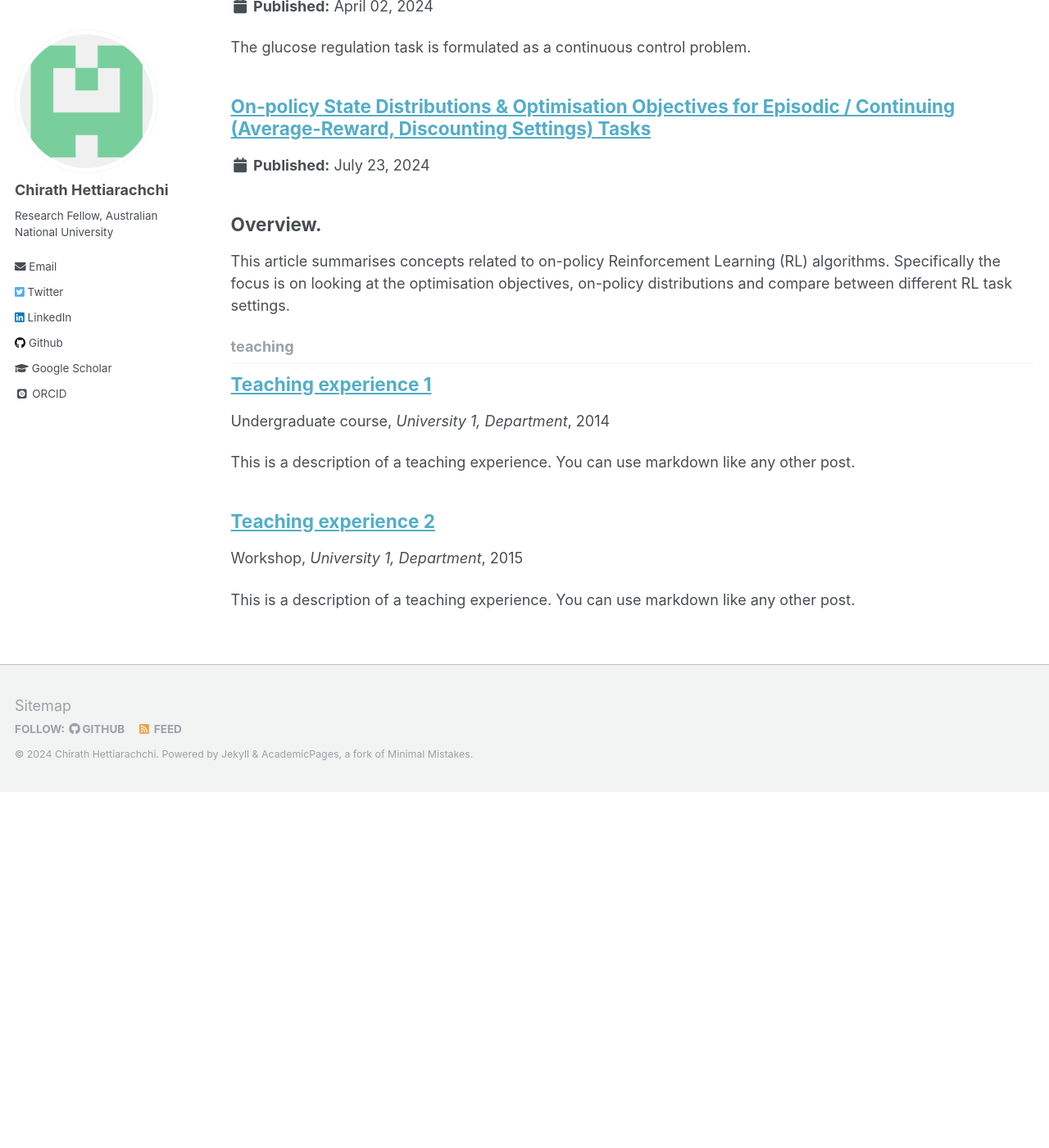
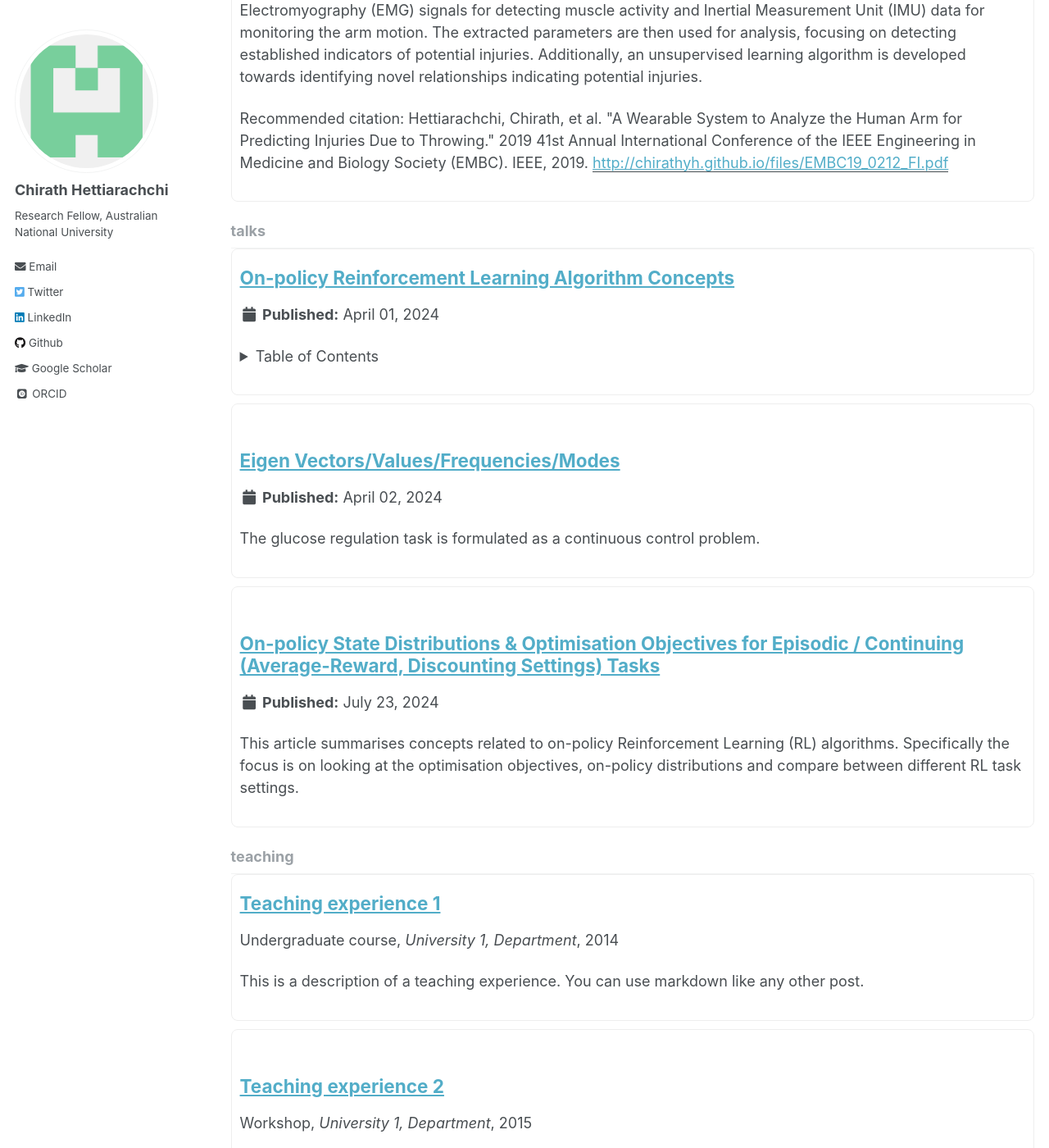
Before and after one commit to chirathyh/chirathyh.github.io, a Jekyll site: the page built from _pages/collection-archive.html, in a window 1280 px wide and 1400 px high, scrolled down 4959 px. Shown: the whole window at 82% size. Built offline with Jekyll 4.4.1, drawn with Linux system fonts in a browser that asks for light colours; some web fonts are replaced; before the commit the page ends 5925 px from its top, so only the background shows below that.

Commit message:
style change

```diff
--- a/_pages/short-notes.html
+++ b/_pages/short-notes.html
@@ -2,7 +2,7 @@
 layout: archive
 title: "Short Notes"
 permalink: /short-notes/
-author_profile: false
+author_profile: true
 ---
 {% if site.talkmap_link == true %}
 
--- a/_sass/_archive.scss
+++ b/_sass/_archive.scss
@@ -74,7 +74,16 @@
   }
 }
 
-.archive__item:hover {
+.archive__item{
+  position: relative;
+  margin-bottom: var(--gap);
+  padding: var(--gap);
+  background: var(--entry);
+  border-radius: var(--radius);
+  transition: transform .1s;
+  border: 1px solid var(--border);
+
+  &:hover {
   .archive__item-teaser {
     box-shadow: 0 0 10px rgba(#000, 0.25);
   }
@@ -82,6 +91,7 @@
   .archive__item-title {
     text-decoration: underline;
   }
+}
 }
 
 
--- a/assets/css/main.scss
+++ b/assets/css/main.scss
@@ -9,6 +9,13 @@
  *  - https://twitter.com/mmistakes
  *
 */
+
+:root {
+    --radius: 8px;
+    --gap: 10px;
+    --entry: rgb(255, 255, 255);
+    --border: rgb(238, 238, 238)
+  }
 
 @import "vendor/breakpoint/breakpoint"; // media query mixins
 @import "variables";
```
Also changed, not shown: _talks/2024-07-23-on-policy-rl.md (+1 -0 lines).
